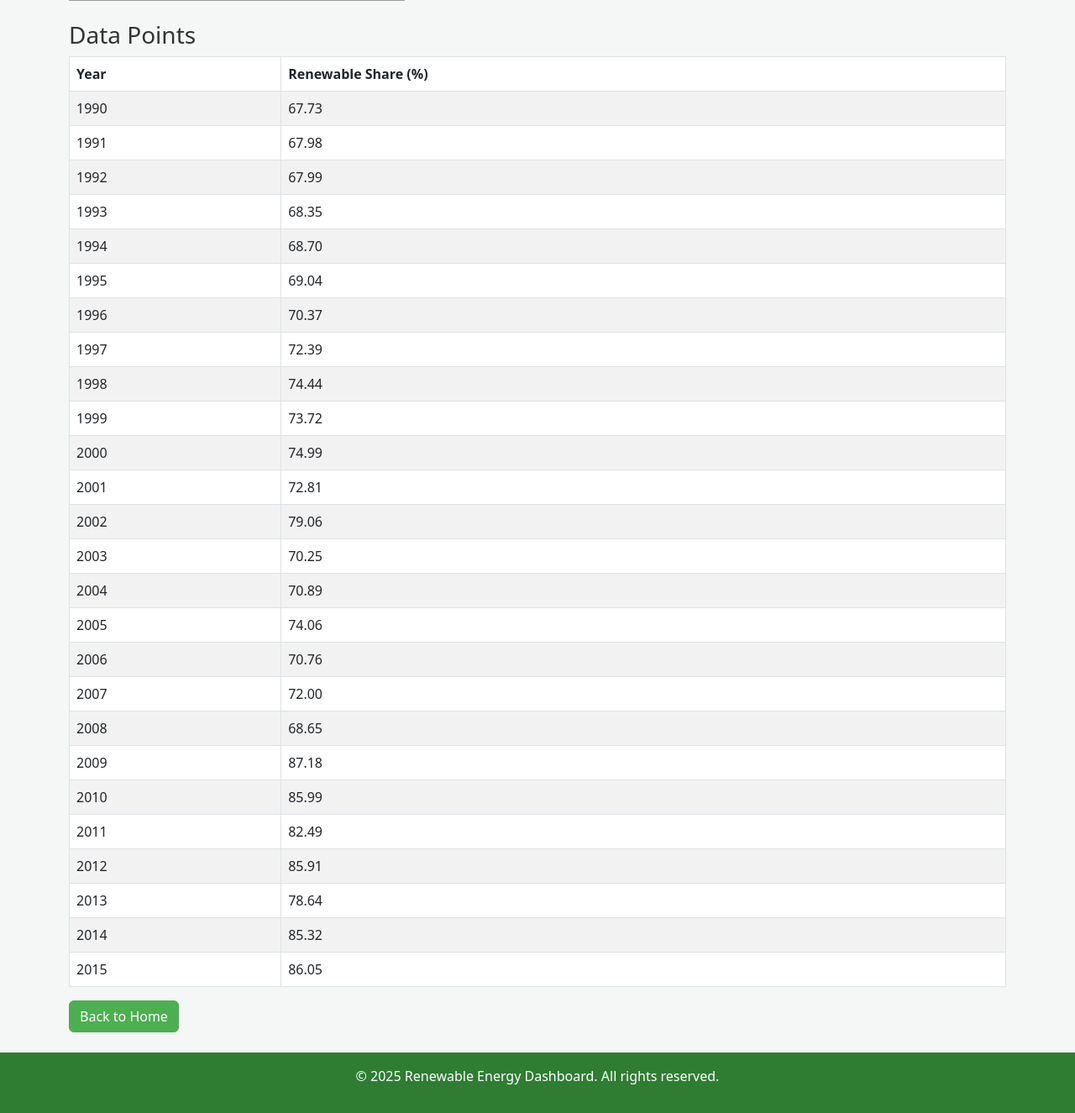
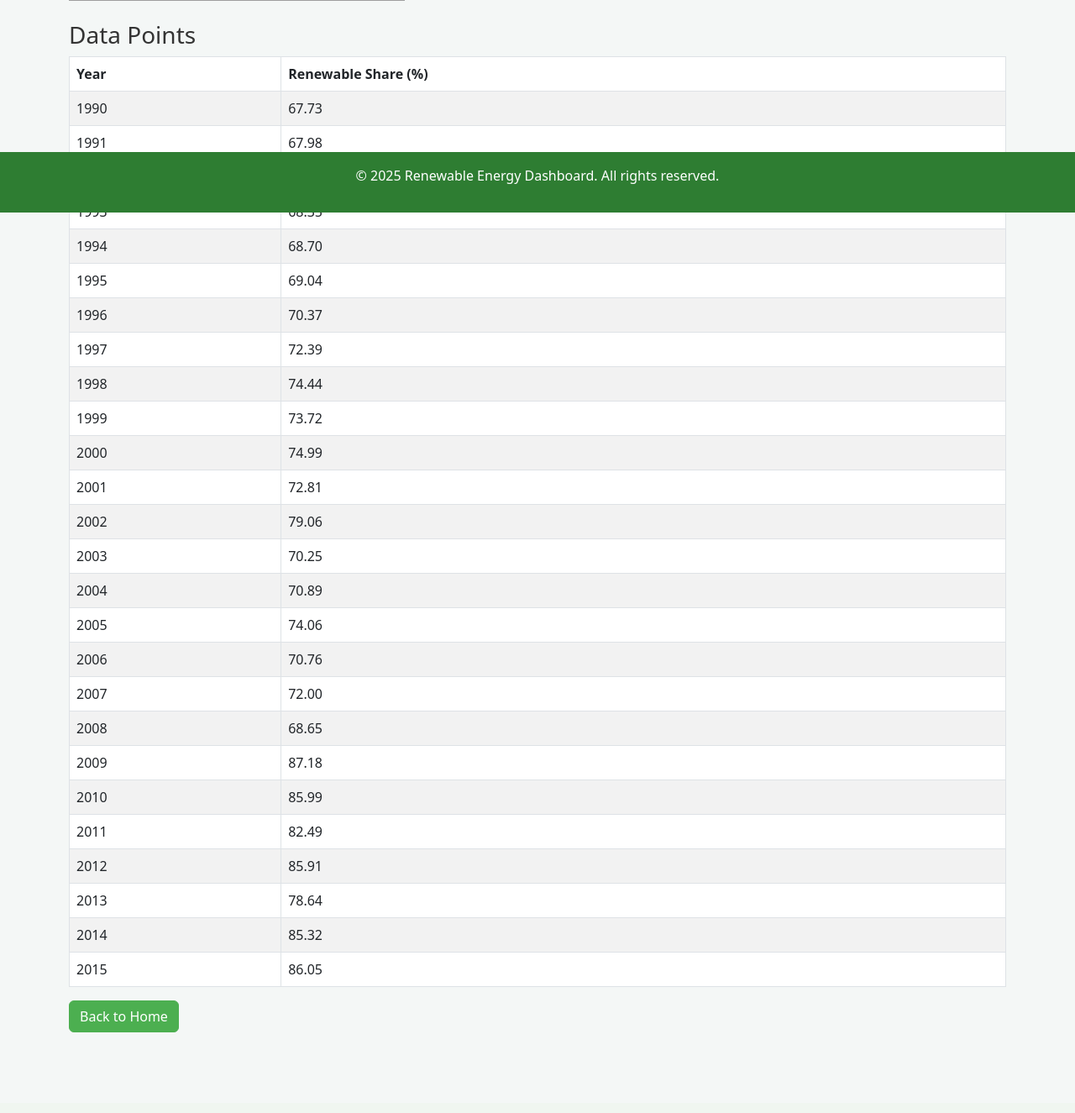
Before and after one commit to CapKnight/Ass1, a Django app: page /country/442/ in a window 1280 px wide. Shown: the part 547-1872 px from the top of the page at 84% size. After the commit the page ends 1776 px from the top, so only its background shows below. Run offline with Django 3.2, Linux system fonts and the light colour scheme; data comes from the database, SQL or seed files in the repository; parts of the project's set-up code (start-up, migrations or seed data) failed here and were passed over; grey boxes are pictures that could not be loaded.

Commit message:
Initial commit from Codio

```diff
--- a/templates/energy/base.html
+++ b/templates/energy/base.html
@@ -9,6 +9,7 @@
         body {
             background-color: #f4f7f6;
             color: #333;
+            padding-bottom: 60px;
         }
         .navbar-brand, .nav-link {
             color: #ffffff !important;
@@ -25,7 +26,7 @@
             color: white;
             padding: 1rem 0;
             text-align: center;
-            position: relative;
+            position: fixed;
             bottom: 0;
             width: 100%;
         }
```
